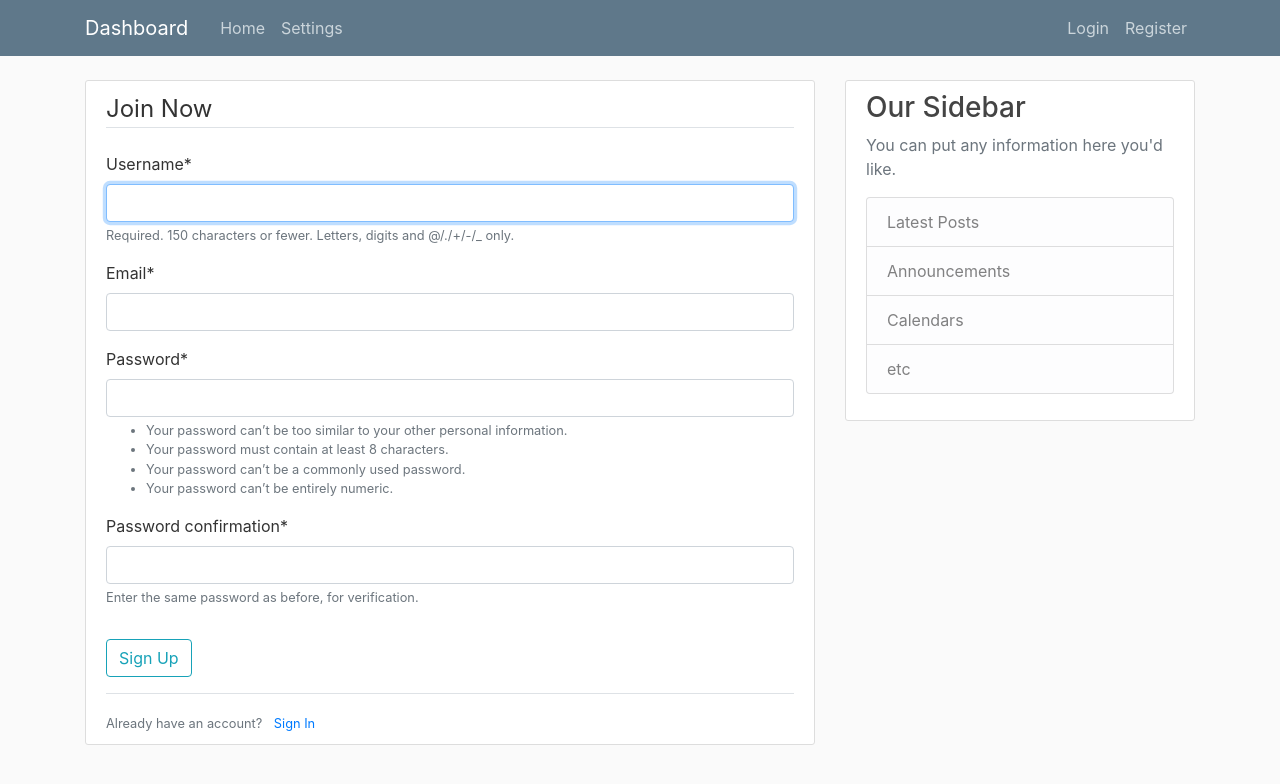
After one commit to saraansh/inkredo-challenge, a Django app: page /register/ in a window 1280 px wide. The commit adds this page. Shown: the top 784 px of the page. Run offline with Django 3.2, Linux system fonts and the light colour scheme; some libraries are stand-ins or nearby versions.

Commit message:
Added option to register | login | logout user

```diff
--- /dev/null
+++ b/dashboard/forms.py
@@ -0,0 +1,11 @@
+from django import forms
+from django.contrib.auth.models import User
+from django.contrib.auth.forms import UserCreationForm
+from .models import Company
+
+class UserRegistrationForm(UserCreationForm):
+	email = forms.EmailField()
+
+	class Meta:
+		model = User
+		fields = ['username', 'email', 'password1', 'password2']
--- a/dashboard/templates/dashboard/base.html
+++ b/dashboard/templates/dashboard/base.html
@@ -31,8 +31,12 @@
 				</div>
 				<!-- Navbar Right Side -->
 				<div class="navbar-nav">
-					<a class="nav-item nav-link" href="#">Login</a>
-					<a class="nav-item nav-link" href="#">Register</a>
+					{% if user.is_authenticated %}
+						<a class="nav-item nav-link" href="{% url 'logout' %}">Logout</a>
+					{% else %}
+						<a class="nav-item nav-link" href="{% url 'login' %}">Login</a>
+						<a class="nav-item nav-link" href="{% url 'register' %}">Register</a>
+					{% endif %}
 				</div>
 			</div>
 		</div>
@@ -42,6 +46,13 @@
 	<main role="main" class="container">
 		<div class="row">
 			<div class="col-md-8">
+				{% if messages %}
+					{% for message in  messages %}
+						<div class="alert alert-{{ message.tags }}">
+							{{ message }}
+						</div>
+					{% endfor %}
+				{% endif %}
 				{% block content %}{% endblock content %}
 			</div>
 			<div class="col-md-4">
--- /dev/null
+++ b/dashboard/templates/dashboard/register.html
@@ -0,0 +1,21 @@
+{% extends "dashboard/base.html" %}
+{% load crispy_forms_tags %}
+{% block content %}
+	<div class="content-section">
+		<form method="POST">
+			{% csrf_token %}
+			<fieldset class="form-group">
+				<legend class="border-bottom mb-4">Join Now</legend>
+				{{ form | crispy }}
+			</fieldset>
+			<div class="form-group">
+				<button class="btn btn-outline-info" type="submit">Sign Up</button>
+			</div>
+		</form>
+		<div class="border-top pt-3">
+			<small class="text-muted">
+				Already have an account? <a class="ml-2"  href="{% url 'login' %}">Sign In</a>
+			</small>
+		</div>
+	</div>
+{% endblock content %}
--- a/dashboard/templates/dashboard/settings.html
+++ b/dashboard/templates/dashboard/settings.html
@@ -1,4 +1,5 @@
 {% extends "dashboard/base.html" %}
+{% load crispy_forms_tags %}
 {% block content %}
-	<h1>Under Maintenance</h1>
+	<h1> Under Maintenance </h1>
 {% endblock content %}
--- a/dashboard/urls.py
+++ b/dashboard/urls.py
@@ -1,7 +1,11 @@
 from django.urls import path
-from . import views
+from django.contrib.auth import views as auth_views
+from . import views as dash_views
 
 urlpatterns = [
-    path('', views.home, name="dashboard-home"),
-    path('settings/', views.settings, name="dashboard-settings"),
+	path('', dash_views.home, name="dashboard-home"),
+	path('register/', dash_views.register, name="register"),
+	path('login/', auth_views.LoginView.as_view(template_name='dashboard/login.html'), name="login"),
+	path('logout/', auth_views.LogoutView.as_view(template_name='dashboard/logout.html'), name="logout"),
+	path('settings/', dash_views.settings, name="dashboard-settings"),
 ]
--- a/dashboard/views.py
+++ b/dashboard/views.py
@@ -1,6 +1,9 @@
-from django.shortcuts import render
-# from django.http import HttpResponse
-from django.contrib.auth.forms import UserCreationForm
+from django.shortcuts import render, redirect
+# from django.contrib.auth.forms import UserCreationForm
+from django.contrib import messages
+from django.contrib.auth.decorators import login_required
+
+from .forms import UserRegistrationForm
 from .models import Company
 
 def home(request):
@@ -9,5 +12,18 @@
 	}
 	return render(request, 'dashboard/home.html', context)
 
+def register(request):
+	if request.method == 'POST':
+		form = UserRegistrationForm(request.POST)
+		if form.is_valid():
+			form.save()
+			username = form.cleaned_data.get('username')
+			messages.success(request, f'Account created for {username}!')
+			return redirect('dashboard-home')
+	else:
+		form = UserRegistrationForm()
+	return render(request, 'dashboard/register.html', {'form': form})
+
+@login_required
 def settings(request):
 	return render(request, 'dashboard/settings.html', {'title': 'Settings'})
--- a/inkredo/settings.py
+++ b/inkredo/settings.py
@@ -32,6 +32,7 @@
 
 INSTALLED_APPS = [
     'dashboard.apps.DashboardConfig',
+    'crispy_forms',
     'django.contrib.admin',
     'django.contrib.auth',
     'django.contrib.contenttypes',
@@ -123,3 +124,8 @@
 # https://docs.djangoproject.com/en/2.2/howto/static-files/
 
 STATIC_URL = '/static/'
+
+CRISPY_TEMPLATE_PACK = 'bootstrap4'
+
+LOGIN_REDIRECT_URL = 'dashboard-home'
+LOGIN_URL = 'login'
```
Also changed, not shown: dashboard/templates/dashboard/login.html (added, +21 -0 lines), dashboard/templates/dashboard/logout.html (added, +9 -0 lines).
